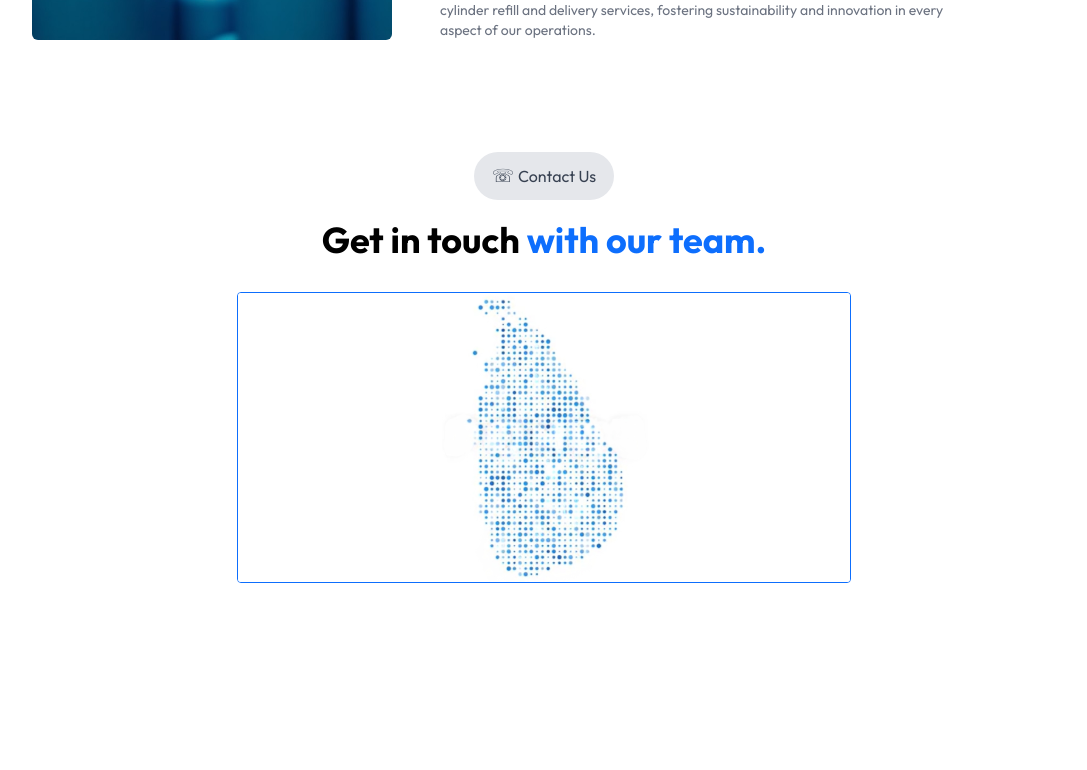
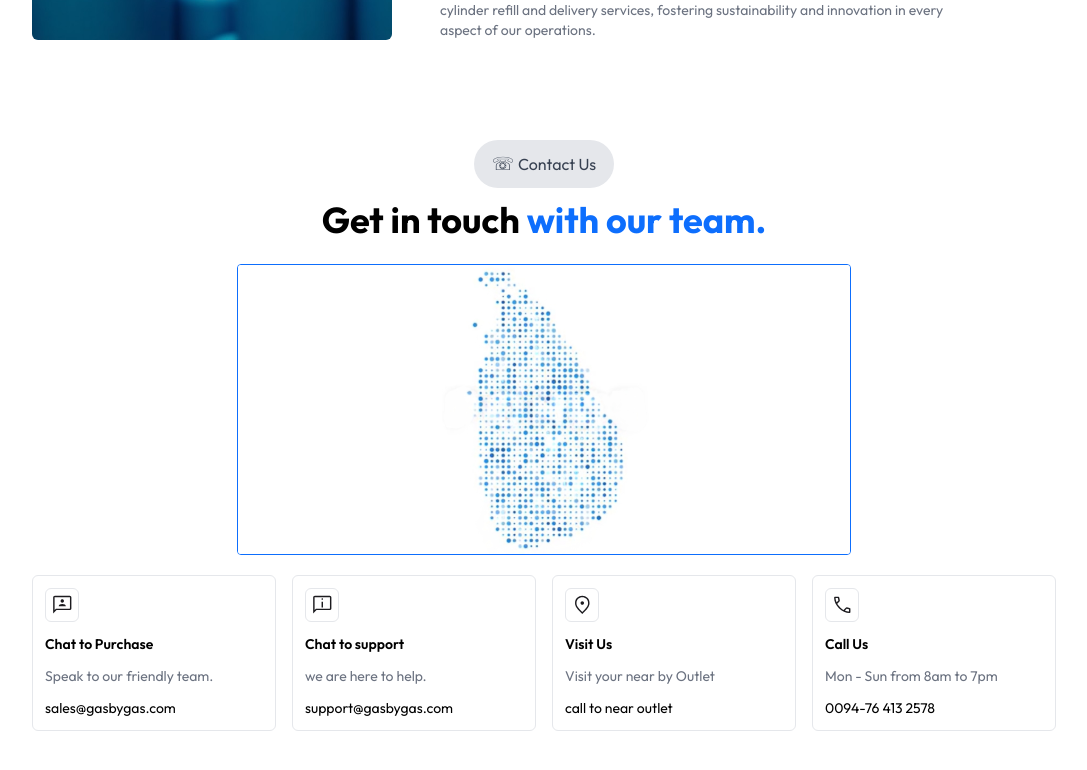
Before and after one commit to gasbygasplc/Supply-Chain-Management-for-Gas-By-Bas-PLC, a React (Vite) app in the folder frontend/: page / in a window 1280 px wide. Shown: the part 2067-2837 px from the top of the page, without its empty margins (96-1183 px from the left). Built offline with nearby package versions, Linux system fonts and the light colour scheme.

Commit message:
Refactor Contact Us component layout and enhance content structure

```diff
--- a/frontend/src/Components/ContactUs.jsx
+++ b/frontend/src/Components/ContactUs.jsx
@@ -5,68 +5,84 @@ const ContactUs = () => {
 
   return (
 
-    <section id='contact-us' className='py-3 md:py-8'>
+    <section id='contact-us' className='py-3 md:py-5'>
 
         <div className='text-center flex flex-col gap-1 justify-center items-center'>
 
             <p className='py-[10px] px-[18px] bg-gray-200 rounded-full text-gray-700'><span className='text-lg'>&#9743; </span> Contact Us</p>
 
-            <h1 className='font-bold py-4 text-4xl'> Get in touch <span className='text-primary'> with our team.</span></h1>
+            <h1 className='font-bold py-2 text-4xl'> Get in touch <span className='text-primary'> with our team.</span></h1>
 
 
         </div>
 
-        <div className='flex flex-col gap-2 items-center'>
+        <div className='flex flex-col w-full gap-2 items-center'>
 
             <img className='w-[60%] bg-white border border-primary rounded mt-4' src={asstets.contact_us} alt="" />
 
-            <div>
+            <div className='flex flex-col w-full md:flex-row gap-4 mt-3 text-sm'>
 
-                <div>
+                <div className='w-[80%] gap-3 p-3 rounded-md cursor-pointer flex flex-col justify-center items-start white border '>
 
-                    <img src="" alt="" />
+                    <div className='p-1 bg-white border rounded-md'>
 
-                    <h6></h6>
+                        <img className='w-6' src={asstets.chat_to_purchase} alt="" />
 
-                    <p></p>
+                    </div>
 
-                    <button></button>
+                    <h6 className='text-sm font-semibold'>Chat to Purchase</h6>
+
+                    <p className='text-gray-500'>Speak to our friendly team.</p>
+
+                    <button>sales@gasbygas.com</button>
 
                 </div>
 
-                <div>
+                <div className='w-[80%] items-start gap-3 p-3 rounded-md cursor-pointer flex flex-col   bg-white border text-sm'>
 
-                    <img src="" alt="" />
+                    <div className='p-1 bg-white border rounded-md'>
 
-                    <h6></h6>
+                        <img className='w-6' src={asstets.chat_to_support} alt="" />
 
-                    <p></p>
+                    </div>
 
-                    <button></button>
+                    <h6 className='text-sm font-semibold'>Chat to support</h6>
+
+                    <p className='text-gray-500'>we are here to help.</p>
+
+                    <button>support@gasbygas.com</button>
 
                 </div>
 
-                <div>
+                <div className='w-[80%] items-start gap-3 p-3 rounded-md cursor-pointer flex flex-col   bg-white border text-sm'>
 
-                    <img src="" alt="" />
+                    <div className='p-1 bg-white border rounded-md'>
 
-                    <h6></h6>
+                        <img className='w-6' src={asstets.location} alt="" />
 
-                    <p></p>
+                    </div>
 
-                    <button></button>
+                    <h6 className='text-sm font-semibold'>Visit Us</h6>
+
+                    <p className='text-gray-500'>Visit your near by Outlet</p>
+
+                    <button>call to near outlet</button>
 
                 </div>
 
-                <div>
+                <div className='w-[80%] items-start gap-3 p-3 rounded-md cursor-pointer flex flex-col   bg-white border text-sm'>
 
-                    <img src="" alt="" />
+                    <div className='p-1 bg-white border rounded-md'>
 
-                    <h6></h6>
+                        <img className='w-6' src={asstets.call} alt="" />
 
-                    <p></p>
+                    </div>
 
-                    <button></button>
+                    <h6 className='text-sm font-semibold'>Call Us</h6>
+
+                    <p className='text-gray-500'>Mon - Sun from 8am to 7pm</p>
+
+                    <button>0094-76 413 2578</button>
 
                 </div>
 
```
